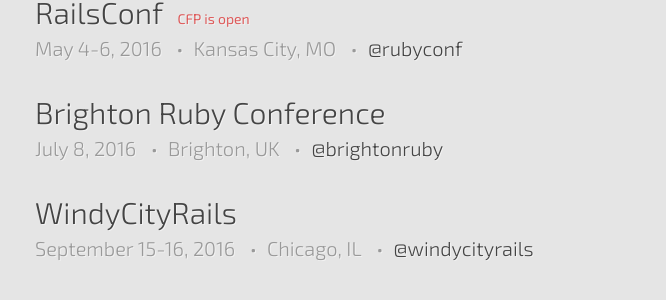
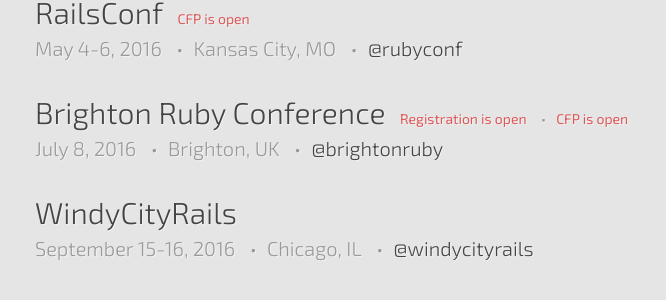
Before and after one commit to ruby-conferences/ruby-conferences.github.io, a Jekyll site: the page built from index.html, in a window 1280 px wide. Shown: the part 1568-1868 px from the top of the page, without its empty margins (205-871 px from the left). Built offline with Jekyll 4.4.1, drawn with Linux system fonts in a browser that asks for light colours.

Commit message:
Brighton Ruby 2016 is open

```diff
--- a/_data/current.yml
+++ b/_data/current.yml
@@ -84,6 +84,8 @@
   dates: "July 8, 2016"
   url: http://brightonruby.com
   twitter: brightonruby
+  reg_phrase: Registration is open
+  cfp_phrase: CFP is open
 
 - name: WindyCityRails
   location: Chicago, IL
```
